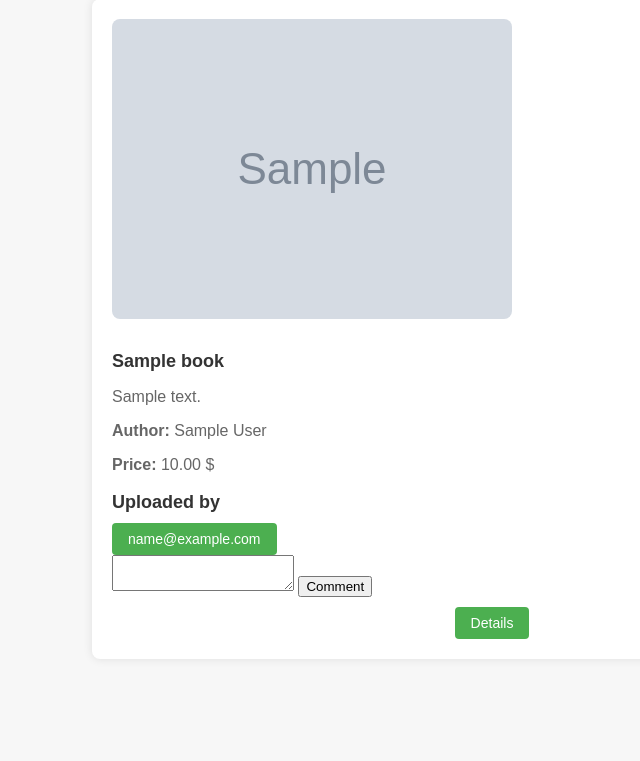
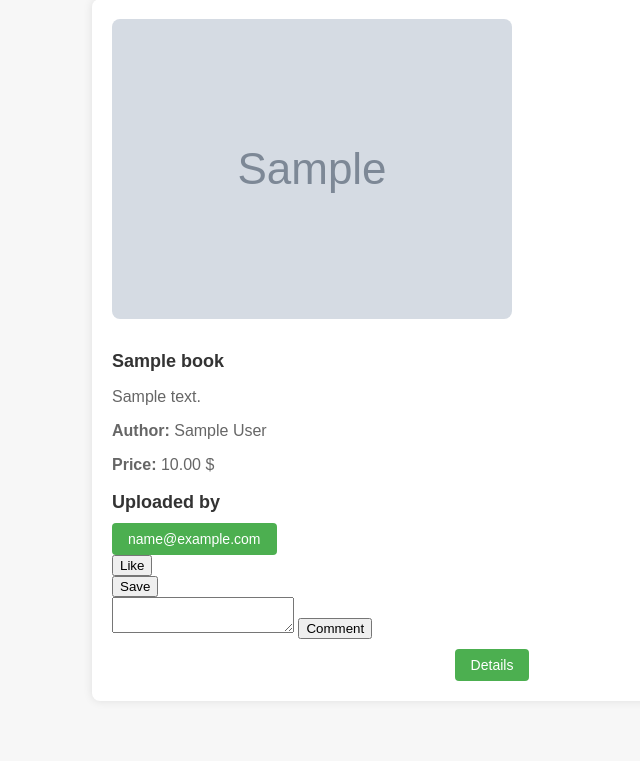
Before and after one commit to ViktorTopalov/Exam-SoftUni, a Django app: page /books/liked_books/ in a window 1280 px wide. Shown: the part 302-1063 px from the top of the page, without its empty margins (148-788 px from the left). Before the commit the page ends 941 px from the top, so only its background shows below. Run offline with Django 5.2, Linux system fonts and the light colour scheme; a user stored in the database is signed in; tables that the repository leaves empty hold one stand-in row (values such as "Sample post"); grey boxes marked "Sample" are stand-in pictures.

Commit message:
Update books_liked.html

```diff
--- a/templates/home/books_liked.html
+++ b/templates/home/books_liked.html
@@ -153,6 +153,15 @@ h1 {
                 <p><strong>Price:</strong> {{ book.price }} $</p>
                 <h3>Uploaded by</h3>
 <a href="{% url 'profile_details' book.user.pk %}" class="details-btn">{{ book.user }}</a>
+                <form method="post" action="{% url 'like_book' book.pk%}">
+                {% csrf_token %}
+                <button type="submit">Like</button>
+            </form>
+
+          <form method="post" action="{% url 'save_book' book.pk%}">
+                {% csrf_token %}
+                <button type="submit">Save</button>
+            </form>
 
             <form method="post" action="{% url 'add_comment' book.pk%}">
                 {% csrf_token %}
```
